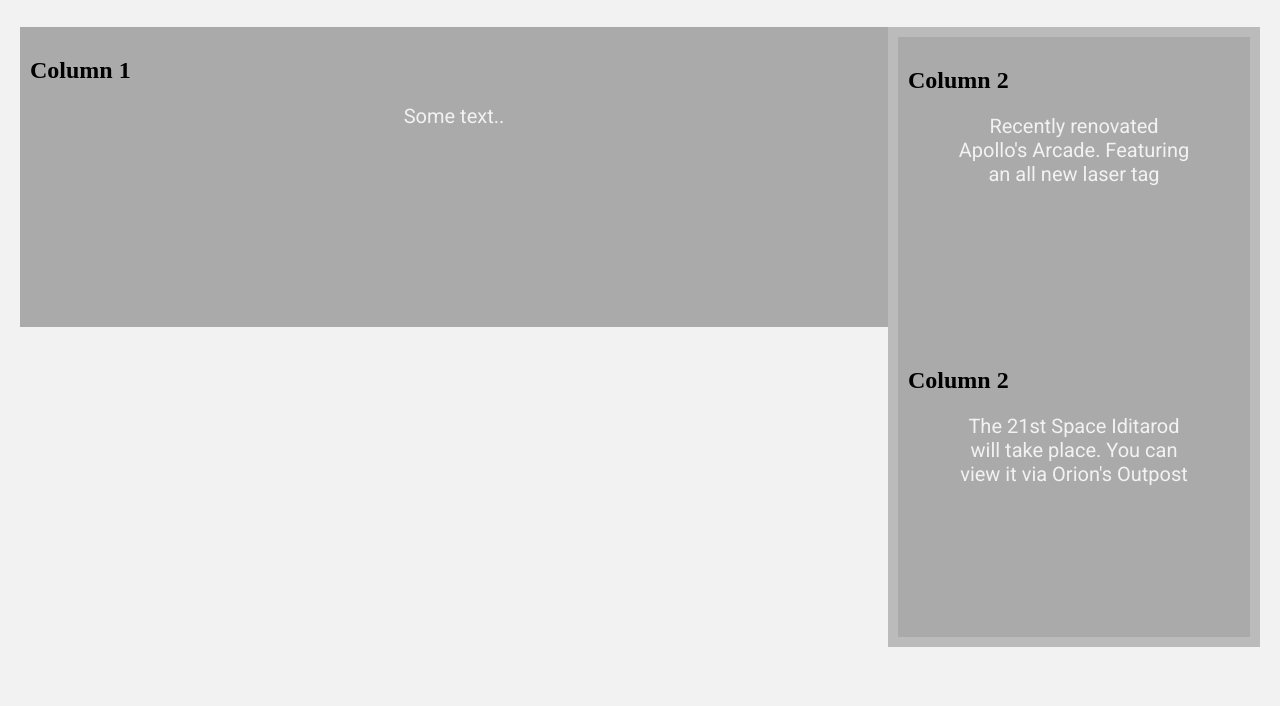
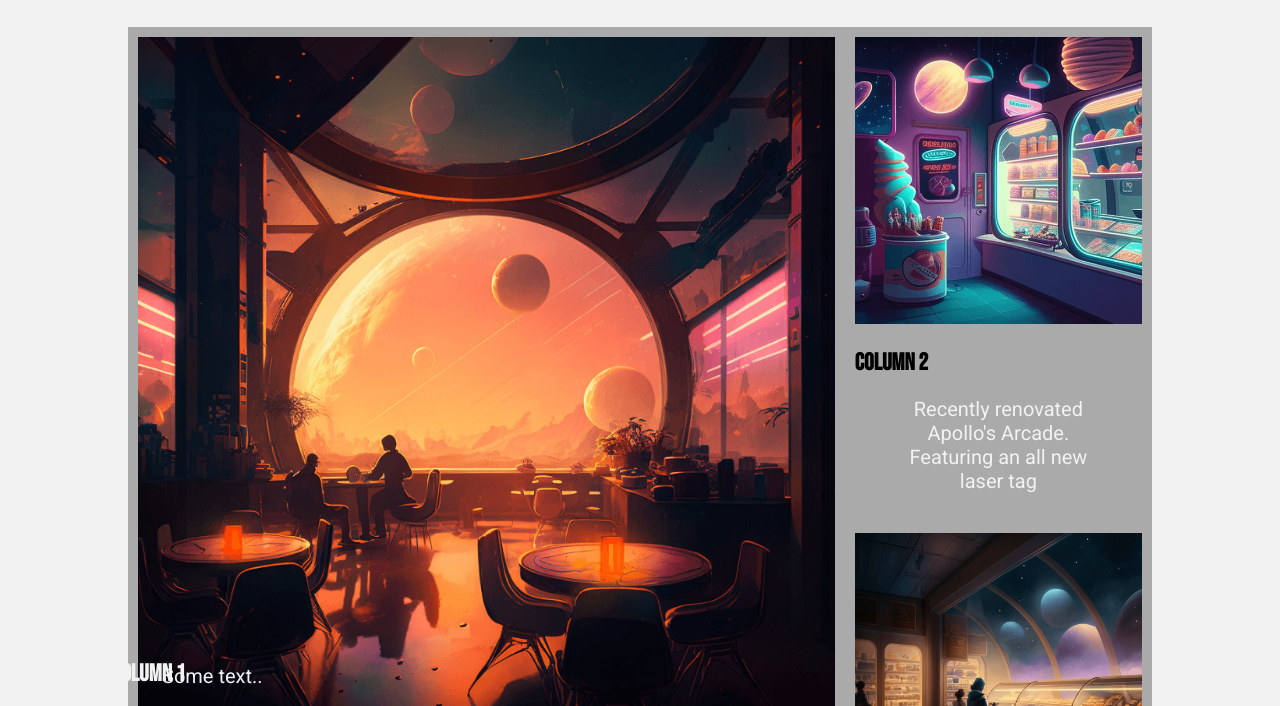
Before and after one commit to chostudio/Crescent, a plain HTML site: page index.html in a window 1280 px wide. Shown: the part 695-1401 px from the top of the page. Drawn offline with Linux system fonts and the light colour scheme.

Commit message:
added images to home page

```diff
--- a/index.html
+++ b/index.html
@@ -104,21 +104,26 @@ github.com/chostudio
         <section style="height:30px;"></section>
         <h1 style="color:black; margin: 10px;">Recent News</h1>
 
-        <section style="padding: 20px;">
+        <section style="padding-top: 20px; padding-left: 10vw; padding-right: 10vw;">
 
             <div class="secondrow">
                 <div class="secondcolumn left" style="background-color:#aaa;">
-                    <h2>Column 1</h2>
-                    <p>Some text..</p>
+                    <img class="image" style="width:100%;" src="images/discoveryDining.png" alt="discovery dining">
+                    <h2 class="newsText">Column 1</h2>
+                    <p class="newsText">Some text..</p>
                 </div>
-                <div class="secondcolumn right" style="background-color:#bbb;">
+                <div class="secondcolumn right" style="padding: 0px;background-color:#bbb;">
 
                     <div class="secondrow">
                         <div class="secondcolumn" style="background-color:#aaa;">
+
+                            <img class="image" style="width:100%;" src="images/saturnsSweets.png" alt="saturns sweets">
                             <h2>Column 2</h2>
                             <p>Recently renovated Apollo's Arcade. Featuring an all new laser tag</p>
                         </div>
                         <div class="secondcolumn" style="background-color:#aaa;">
+
+                            <img class="image" style="width:100%;" src="images/market.png" alt="milky way market">
                             <h2>Column 2</h2>
                             <p>The 21st Space Iditarod will take place. You can view it via Orion's Outpost</p>
                         </div>
@@ -138,7 +143,7 @@ github.com/chostudio
         <h1><a href="about.html" style="color: black;">About</a></h1>
         <p style="color: black;">Learn more about Crescent.</p>
 
-
+        <section style="height:30px;"></section>
     </section>
 
     <footer style="font-family: 'Roboto'; font-size: 20px;">
--- a/style.css
+++ b/style.css
@@ -31,6 +31,10 @@ h1 {
   font-weight: normal;
   text-align: center;
   color: #f2f2f2;
+}
+
+h2 {
+  font-family: 'Bebas Neue';
 }
 
 a {
@@ -166,8 +170,7 @@ li a {
 .secondcolumn {
   float: left;
   padding: 10px;
-  height: 300px;
-  /* Should be removed. Only for demonstration */
+  position: relative;
 }
 
 .left {
@@ -192,6 +195,15 @@ li a {
   .right {
     width: 100%;
   }
+}
 
+.image {
+  z-index: -1;
+}
 
+.newsText {
+  position: absolute;
+  bottom: 40px;
+  left: -16px;
+  color: #f2f2f2;
 }
```
Also changed, not shown: images/market.png (renamed from images/restaurant1.png).
